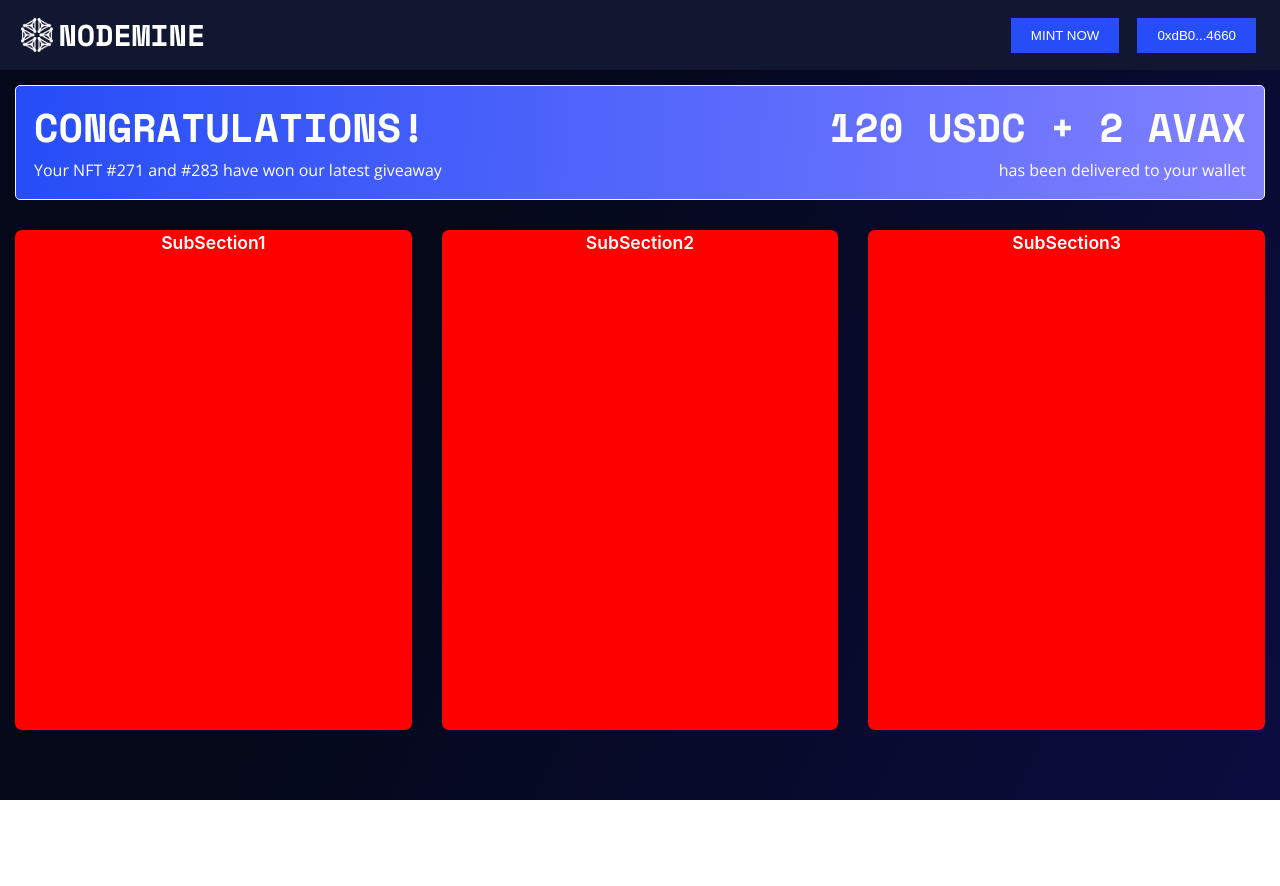
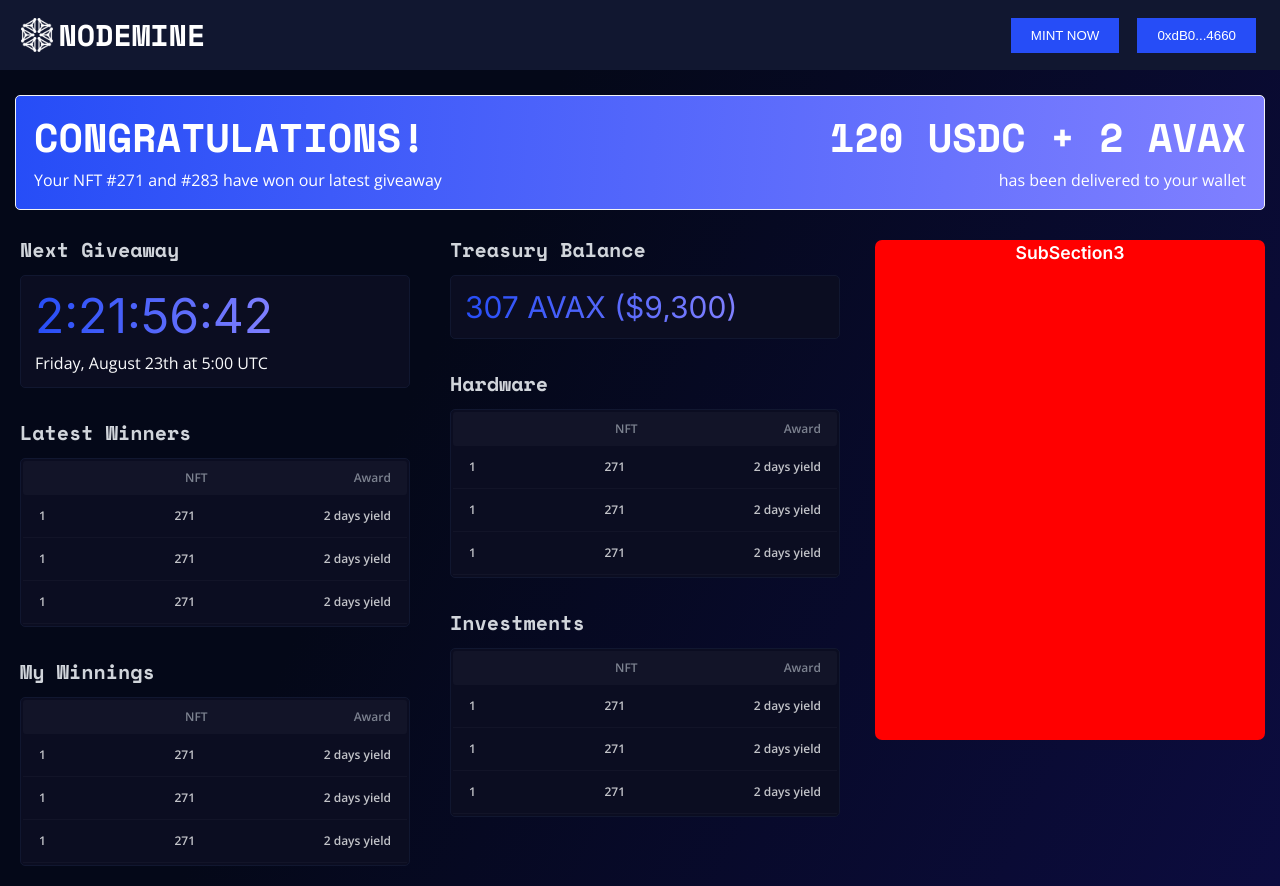
Before and after one commit to mhkhansahab/mine-app, a React (Create React App) app: page /home in a window 1280 px wide. Before the commit the page ends 800 px from the top, so only its background shows below. Built offline with nearby package versions, Linux system fonts and the light colour scheme.

Commit message:
sub-sections design

```diff
--- a/public/index.html
+++ b/public/index.html
@@ -34,6 +34,11 @@
       href="https://fonts.googleapis.com/css2?family=Josefin+Sans:ital,wght@0,100;0,200;0,300;0,400;0,500;0,600;0,700;1,100;1,200;1,300;1,400;1,500;1,600;1,700&family=Montserrat:ital,wght@0,100;0,200;0,300;0,400;0,500;0,600;0,700;0,800;0,900;1,100;1,200;1,300;1,400;1,500;1,600;1,700;1,800;1,900&family=Open+Sans:ital,wght@0,300;0,400;0,500;0,600;0,700;0,800;1,300;1,400;1,500;1,600;1,700;1,800&family=Space+Mono:ital,wght@0,400;0,700;1,400&display=swap"
       rel="stylesheet"
     />
+    <link
+      href="https://fonts.googleapis.com/css2?family=Inter:wght@100;200;300;400;500;600;700;800;900&family=Josefin+Sans:ital,wght@0,100;0,200;0,300;0,400;0,500;0,600;0,700;1,100;1,200;1,300;1,400;1,500;1,600;1,700&family=Montserrat:ital,wght@0,100;0,200;0,300;0,400;0,500;0,600;0,700;0,800;0,900;1,100;1,200;1,300;1,400;1,500;1,600;1,700;1,800;1,900&family=Open+Sans:ital,wght@0,300;0,400;0,500;0,600;0,700;0,800;1,300;1,400;1,500;1,600;1,700;1,800&family=Space+Mono:ital,wght@0,400;0,700;1,400&display=swap"
+      rel="stylesheet"
+    />
+
     <title>React App</title>
   </head>
   <body>
--- a/src/pages/Home/components/Banner/index.tsx
+++ b/src/pages/Home/components/Banner/index.tsx
@@ -8,6 +8,7 @@ const Container = styled("div")(({ theme }) => ({
   display: "flex",
   alignItems: "center",
   margin: "15px",
+  marginTop: "25px",
   borderRadius: "5px",
   border: "1px solid #F3F4F6",
 }));
--- /dev/null
+++ b/src/pages/Home/components/CustomStyledComponents/index.tsx
@@ -0,0 +1,46 @@
+/* eslint-disable jsx-a11y/alt-text */
+import { styled } from "@mui/material/styles";
+
+export const CustomHeading = styled("div")(({ theme }) => ({
+  color: "#D1D5DB",
+  fontFamily: "Space Mono",
+  fontWeight: "700",
+  fontSize: "20px",
+  lineHeight: "30px",
+}));
+
+export const CustomContainer = styled("div")(({ theme }) => ({
+  background: "#0B0D21",
+  border: "1px solid #111730",
+  borderRadius: "5px",
+  margin: "10px 0px",
+  padding: "16px 14px",
+}));
+
+export const GradientText = styled("h1")(({ theme }) => ({
+  width: "fit-content",
+  margin: "0px",
+  fontFamily: "Inter",
+  fontWeight: "400",
+  fontSize: "48px",
+  lineHeight: "48px",
+  background: "linear-gradient(93.34deg, #264DF7 0%, #8080FF 100%)",
+  WebkitBackgroundClip: "text",
+  WebkitTextFillColor: "transparent",
+  backgroundClip: "text",
+  textFillColor: "transparent",
+}));
+
+export const CustomSubHeading = styled("div")(({ theme }) => ({
+  fontSize: "16px",
+  lineHeight: "16px",
+  marginTop: "15px",
+  fontFamily: "Open Sans",
+  fontWeight: "400",
+  color: "#F9FAFB",
+}));
+
+export const VerticalSpace = styled("div")(({ theme }) => ({
+  width: "100%",
+  height: "20px",
+}));
--- a/src/pages/Home/components/Navbar/index.tsx
+++ b/src/pages/Home/components/Navbar/index.tsx
@@ -9,6 +9,10 @@ const Container = styled("div")(({ theme }) => ({
   backgroundColor: theme.palette.primary.main,
   display: "flex",
   alignItems: "center",
+  position: "fixed",
+  top: "0",
+  left: "0",
+  right: "0",
 }));
 
 const Button = styled("button")(({ theme }) => ({
--- a/src/pages/Home/components/SubSection1/index.tsx
+++ b/src/pages/Home/components/SubSection1/index.tsx
@@ -1,17 +1,37 @@
 import { FC } from "react";
 import { styled } from "@mui/material/styles";
+import {
+  CustomHeading,
+  CustomContainer,
+  GradientText,
+  CustomSubHeading,
+  VerticalSpace,
+} from "../CustomStyledComponents/index";
+import LatestWinners from "../Tables/LatestWinners";
+import MyWinnings from "../Tables/MyWinnings";
 
 const Container = styled("div")(({ theme }) => ({
   flex: "3",
-  height: "500px",
-  backgroundColor: "red",
-  alignItems: "center",
-  margin: "15px",
-  borderRadius: "7px",
+  textAlign: "left",
+  padding: "10px 20px",
 }));
 
 const SubSection1: FC = () => {
-  return <Container>SubSection1</Container>;
+  return (
+    <Container>
+      <CustomHeading>Next Giveaway</CustomHeading>
+      <CustomContainer>
+        <GradientText>2:21:56:42</GradientText>
+        <CustomSubHeading>Friday, August 23th at 5:00 UTC</CustomSubHeading>
+      </CustomContainer>
+      <VerticalSpace />
+      <CustomHeading>Latest Winners</CustomHeading>
+      <LatestWinners />
+      <VerticalSpace />
+      <CustomHeading>My Winnings</CustomHeading>
+      <MyWinnings />
+    </Container>
+  );
 };
 
 export default SubSection1;
--- a/src/pages/Home/components/SubSection2/index.tsx
+++ b/src/pages/Home/components/SubSection2/index.tsx
@@ -1,17 +1,37 @@
 import { FC } from "react";
 import { styled } from "@mui/material/styles";
+import {
+  CustomHeading,
+  CustomContainer,
+  GradientText,
+  VerticalSpace,
+} from "../CustomStyledComponents/index";
+import Hardware from "../Tables/Hardware";
+import Investments from "../Tables/Investments";
 
 const Container = styled("div")(({ theme }) => ({
   flex: "3",
-  height: "500px",
-  backgroundColor: "red",
-  alignItems: "center",
-  margin: "15px",
-  borderRadius: "7px",
+  textAlign: "left",
+  padding: "10px 20px",
 }));
 
 const SubSection2: FC = () => {
-  return <Container>SubSection2</Container>;
+  return (
+    <Container>
+      <CustomHeading>Treasury Balance</CustomHeading>
+      <CustomContainer>
+        <GradientText style={{ fontSize: "30px", lineHeight: "30px" }}>
+          307 AVAX ($9,300)
+        </GradientText>
+      </CustomContainer>
+      <VerticalSpace />
+      <CustomHeading>Hardware</CustomHeading>
+      <Hardware />
+      <VerticalSpace />
+      <CustomHeading>Investments</CustomHeading>
+      <Investments />
+    </Container>
+  );
 };
 
 export default SubSection2;
--- /dev/null
+++ b/src/pages/Home/components/Tables/Components/index.tsx
@@ -0,0 +1,45 @@
+import { styled } from "@mui/material/styles";
+
+export const TableContainer = styled("table")(({ theme }) => ({
+  background: "#0B0D21",
+  border: "1px solid #111730",
+  borderRadius: "5px",
+  margin: "10px 0px",
+  width: "100%",
+  padding: "0px",
+}));
+
+export const TableRowHeader = styled("tr")(({ theme }) => ({
+  background: "#121428",
+  padding: "8px 15px",
+  display: "flex",
+  borderRadius: "3px",
+  justifyContent: "space-between",
+}));
+
+export const Th = styled("th")(({ theme }) => ({
+  fontFamily: "Open Sans",
+  fontWeight: "600",
+  fontSize: "12px",
+  lineHeight: "16px",
+  color: "#9CA3AF",
+  opacity: "0.77",
+  textAlign: "right",
+}));
+
+export const TableRow = styled("tr")(({ theme }) => ({
+  background: "#0B0D21",
+  padding: "12px 15px",
+  display: "flex",
+  justifyContent: "space-between",
+  borderBottom: "solid 1px #121428",
+}));
+
+export const Td = styled("td")(({ theme }) => ({
+  fontFamily: "Open Sans",
+  fontWeight: "600",
+  fontSize: "12px",
+  lineHeight: "16px",
+  color: "#F9FAFB",
+  opacity: "0.77",
+}));
--- /dev/null
+++ b/src/pages/Home/components/Tables/Hardware/index.tsx
@@ -0,0 +1,38 @@
+import { FC } from "react";
+
+import {
+  TableContainer,
+  TableRowHeader,
+  Th,
+  TableRow,
+  Td,
+} from "../Components/index";
+
+const Hardware: FC = () => {
+  return (
+    <TableContainer>
+      <TableRowHeader>
+        <Th></Th>
+        <Th>NFT</Th>
+        <Th>Award</Th>
+      </TableRowHeader>
+      <TableRow>
+        <Td>1</Td>
+        <Td>271</Td>
+        <Td>2 days yield</Td>
+      </TableRow>
+      <TableRow>
+        <Td>1</Td>
+        <Td>271</Td>
+        <Td>2 days yield</Td>
+      </TableRow>
+      <TableRow>
+        <Td>1</Td>
+        <Td>271</Td>
+        <Td>2 days yield</Td>
+      </TableRow>
+    </TableContainer>
+  );
+};
+
+export default Hardware;
--- /dev/null
+++ b/src/pages/Home/components/Tables/Investments/index.tsx
@@ -0,0 +1,38 @@
+import { FC } from "react";
+
+import {
+  TableContainer,
+  TableRowHeader,
+  Th,
+  TableRow,
+  Td,
+} from "../Components/index";
+
+const Investments: FC = () => {
+  return (
+    <TableContainer>
+      <TableRowHeader>
+        <Th></Th>
+        <Th>NFT</Th>
+        <Th>Award</Th>
+      </TableRowHeader>
+      <TableRow>
+        <Td>1</Td>
+        <Td>271</Td>
+        <Td>2 days yield</Td>
+      </TableRow>
+      <TableRow>
+        <Td>1</Td>
+        <Td>271</Td>
+        <Td>2 days yield</Td>
+      </TableRow>
+      <TableRow>
+        <Td>1</Td>
+        <Td>271</Td>
+        <Td>2 days yield</Td>
+      </TableRow>
+    </TableContainer>
+  );
+};
+
+export default Investments;
--- /dev/null
+++ b/src/pages/Home/components/Tables/LatestWinners/index.tsx
@@ -0,0 +1,38 @@
+import { FC } from "react";
+
+import {
+  TableContainer,
+  TableRowHeader,
+  Th,
+  TableRow,
+  Td,
+} from "../Components/index";
+
+const LatestWinners: FC = () => {
+  return (
+    <TableContainer>
+      <TableRowHeader>
+        <Th></Th>
+        <Th>NFT</Th>
+        <Th>Award</Th>
+      </TableRowHeader>
+      <TableRow>
+        <Td>1</Td>
+        <Td>271</Td>
+        <Td>2 days yield</Td>
+      </TableRow>
+      <TableRow>
+        <Td>1</Td>
+        <Td>271</Td>
+        <Td>2 days yield</Td>
+      </TableRow>
+      <TableRow>
+        <Td>1</Td>
+        <Td>271</Td>
+        <Td>2 days yield</Td>
+      </TableRow>
+    </TableContainer>
+  );
+};
+
+export default LatestWinners;
--- /dev/null
+++ b/src/pages/Home/components/Tables/MyWinnings/index.tsx
@@ -0,0 +1,38 @@
+import { FC } from "react";
+
+import {
+  TableContainer,
+  TableRowHeader,
+  Th,
+  TableRow,
+  Td,
+} from "../Components/index";
+
+const MyWinnings: FC = () => {
+  return (
+    <TableContainer>
+      <TableRowHeader>
+        <Th></Th>
+        <Th>NFT</Th>
+        <Th>Award</Th>
+      </TableRowHeader>
+      <TableRow>
+        <Td>1</Td>
+        <Td>271</Td>
+        <Td>2 days yield</Td>
+      </TableRow>
+      <TableRow>
+        <Td>1</Td>
+        <Td>271</Td>
+        <Td>2 days yield</Td>
+      </TableRow>
+      <TableRow>
+        <Td>1</Td>
+        <Td>271</Td>
+        <Td>2 days yield</Td>
+      </TableRow>
+    </TableContainer>
+  );
+};
+
+export default MyWinnings;
--- a/src/pages/Home/index.tsx
+++ b/src/pages/Home/index.tsx
@@ -6,9 +6,12 @@ import SubSection1 from "./components/SubSection1";
 import SubSection2 from "./components/SubSection2";
 import SubSection3 from "./components/Subsection3";
 
+const Container = styled("div")(({ theme }) => ({}));
+
 const Body = styled("div")(({ theme }) => ({
   width: "100%",
-  height: "100vh",
+  height: "calc (100vh - 70px)",
+  marginTop: "70px",
   overflow: "auto",
   backgroundImage: "linear-gradient(115.48deg, #040818 33.86%, #0C0C3F 100%)",
 }));
@@ -20,8 +23,9 @@ const SectionsContainer = styled("div")(({ theme }) => ({
 
 const Index: FC = () => {
   return (
+    <Container>
+      <Navbar />
       <Body>
-      <Navbar />
         <Banner />
         <SectionsContainer>
           <SubSection1 />
@@ -29,6 +33,7 @@ const Index: FC = () => {
           <SubSection3 />
         </SectionsContainer>
       </Body>
+    </Container>
   );
 };
 
```
Lines whose indentation alone changed are shown as unchanged.
